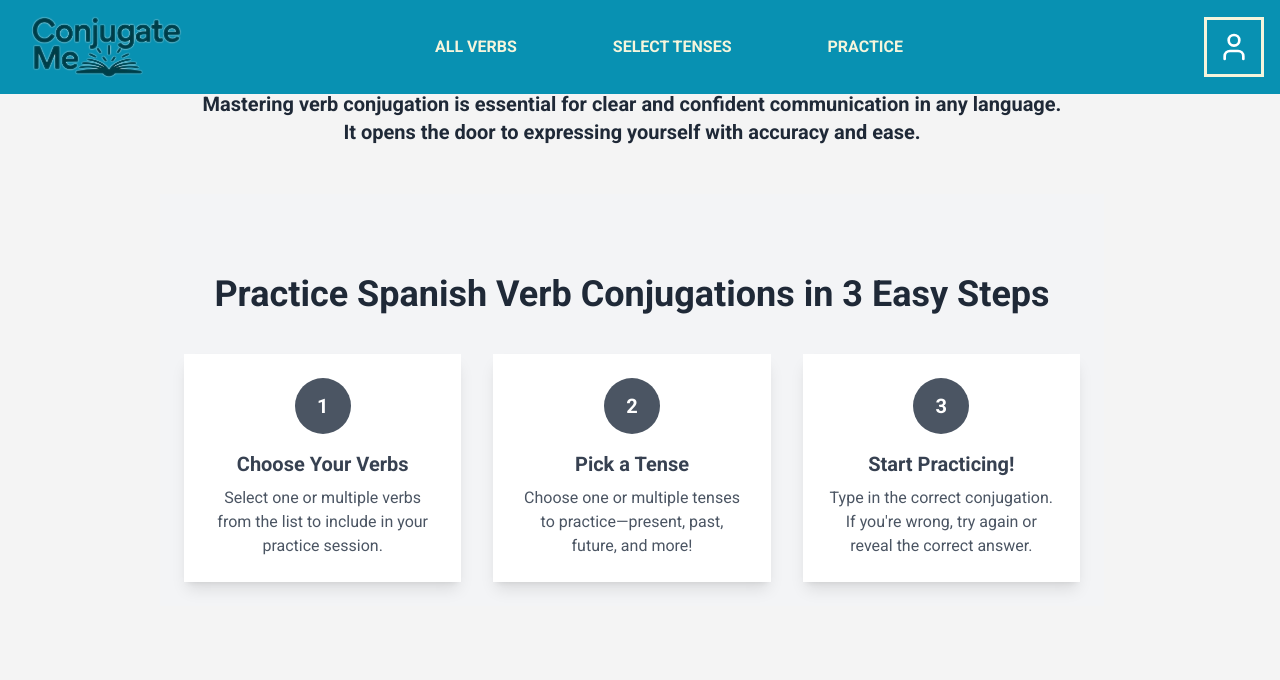
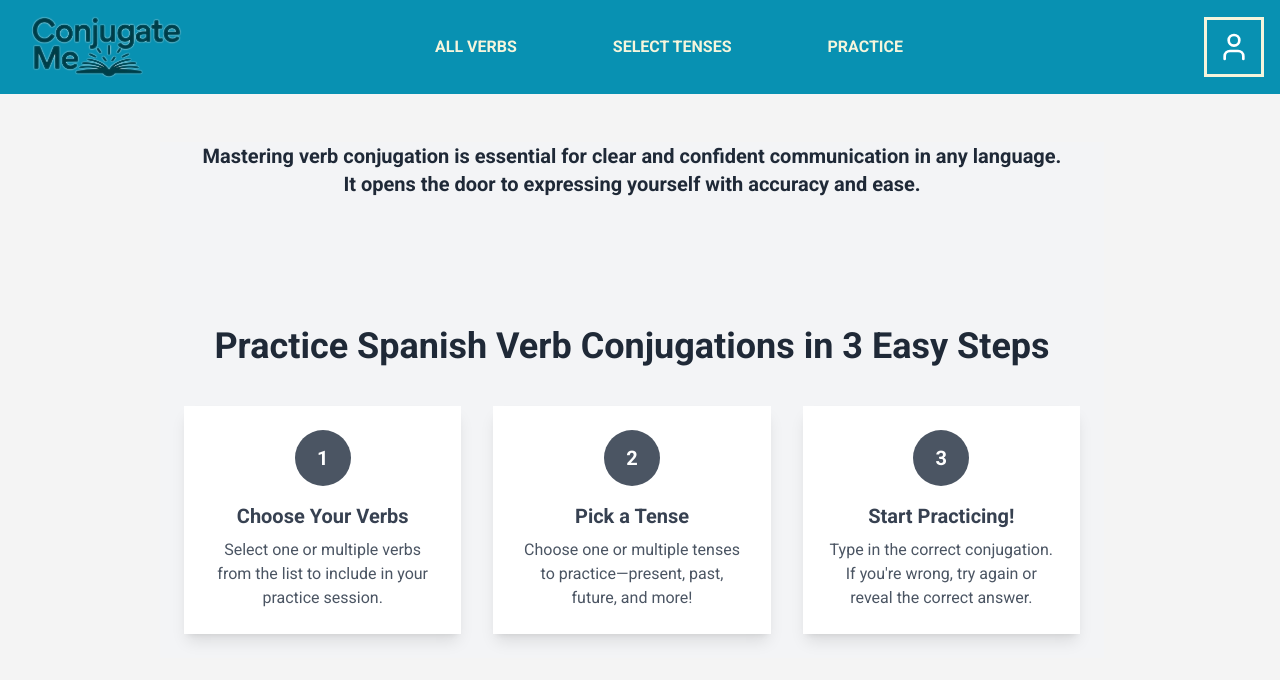
Before and after one commit to randomhero177/conjugate-me, a Next.js app: page / in a window 1280 px wide. Shown: the top 680 px of the page. Built offline with nearby package versions, Linux system fonts and the light colour scheme.

Commit message:
CME-32: fix main page title

```diff
--- a/src/app/page.tsx
+++ b/src/app/page.tsx
@@ -2,13 +2,13 @@ import Link from "next/link";
 
 export default function HomePage() {
   return (
-    <div className="bg-gray-100 flex flex-col items-center justify-center p-6">
-      <div className="lg:-mt-32 mb-16 lg:mb-32 font-bold text-xl text-center text-gray-800">
+    <div className="bg-gray-100 flex flex-col items-center justify-center p-6 pt-32 lg:pt-0">
+      <div className="mb-16 lg:mb-32 font-bold text-xl text-center text-gray-800">
         Mastering verb conjugation is essential for clear and confident
-        communication in any language. <br />
+        communication in&nbsp;any language. <br />
         It opens the door to expressing yourself with accuracy and ease.
       </div>
-      <h1 className="text-4xl font-bold text-gray-800 mb-10 text-center">
+      <h1 className="text-2xl lg:text-4xl font-bold text-gray-800 mb-10 text-center">
         Practice Spanish Verb Conjugations in 3 Easy Steps
       </h1>
       <div className="max-w-4xl grid gap-8 sm:grid-cols-1 md:grid-cols-3">
```
